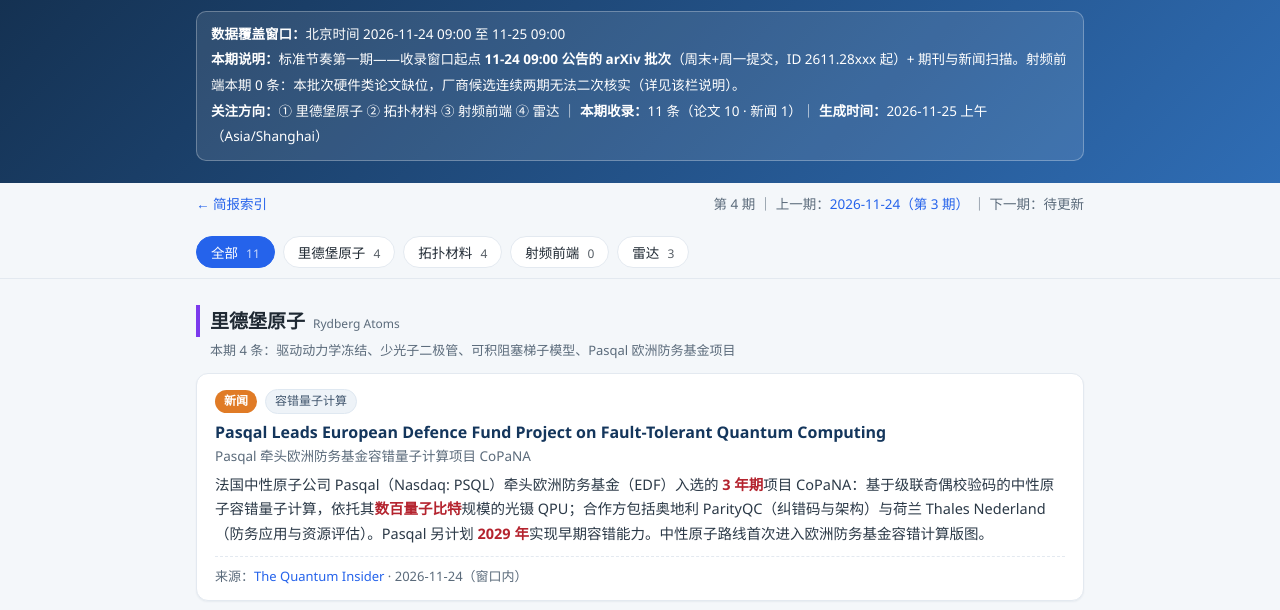
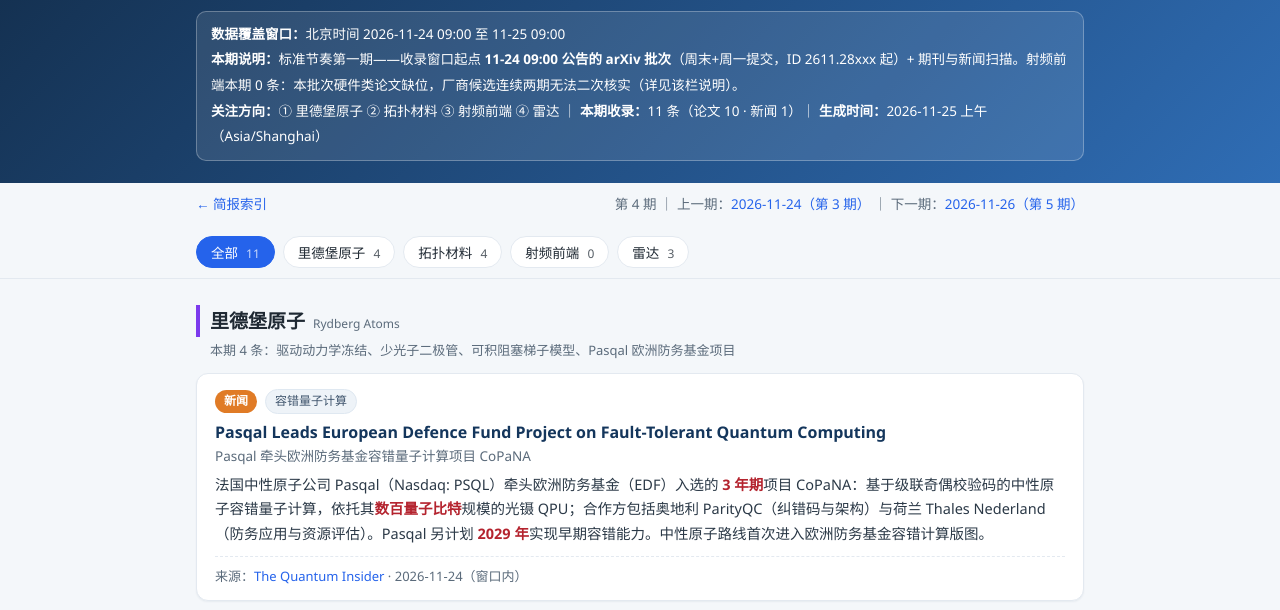
Before and after one commit to ShanyangDiye/frontier-briefing, a plain HTML site: page 2026-11-25.html in a window 1280 px wide. Shown: the part 130-740 px from the top of the page. Drawn offline with Linux system fonts and the light colour scheme.

Commit message:
update 2026-11-25.html

```diff
--- a/2026-11-25.html
+++ b/2026-11-25.html
@@ -65,7 +65,7 @@ footer{max-width:920px;margin:34px auto 0;padding:14px 16px 0;border-top:1px sol
 
 <div class="daynav">
   <a href="index.html">← 简报索引</a>
-  <span>第 4 期 ｜ 上一期：<a href="2026-11-24.html">2026-11-24（第 3 期）</a> ｜ 下一期：待更新</span>
+  <span>第 4 期 ｜ 上一期：<a href="2026-11-24.html">2026-11-24（第 3 期）</a> ｜ 下一期：<a href="2026-11-26.html">2026-11-26（第 5 期）</a></span>
 </div>
 
 <nav class="tabs">
```
